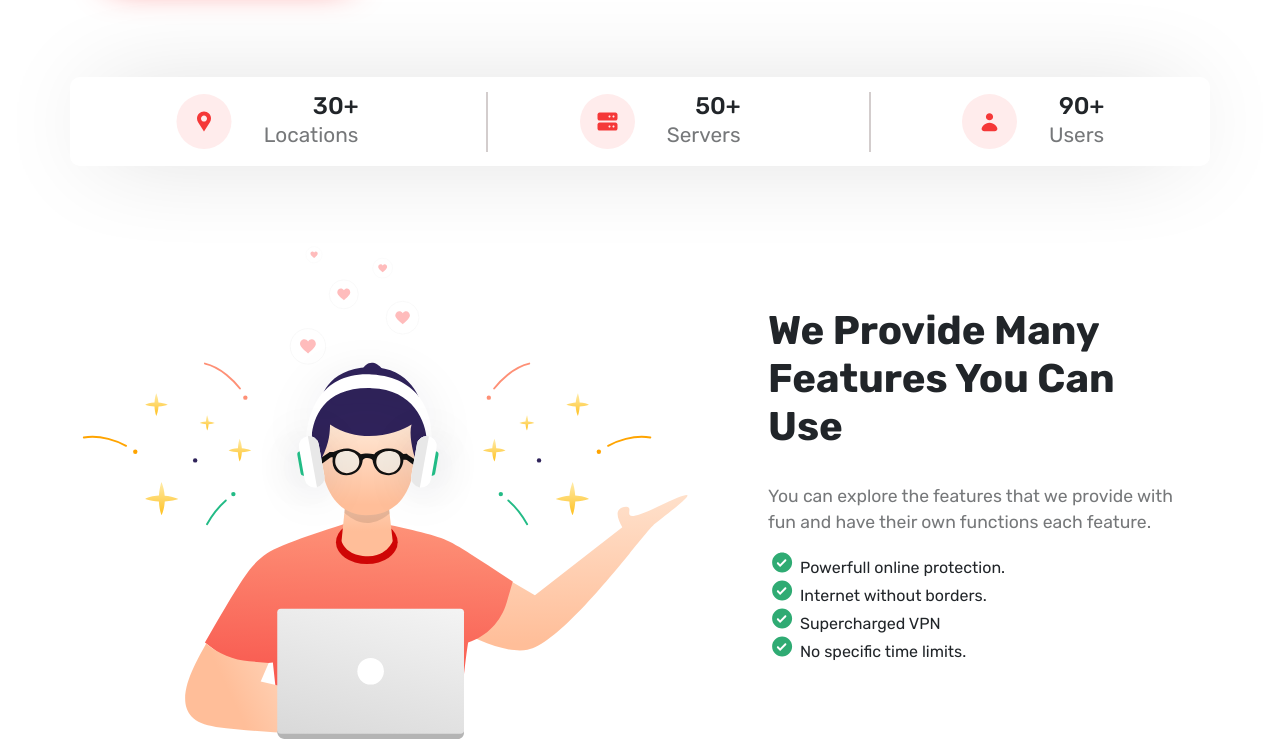
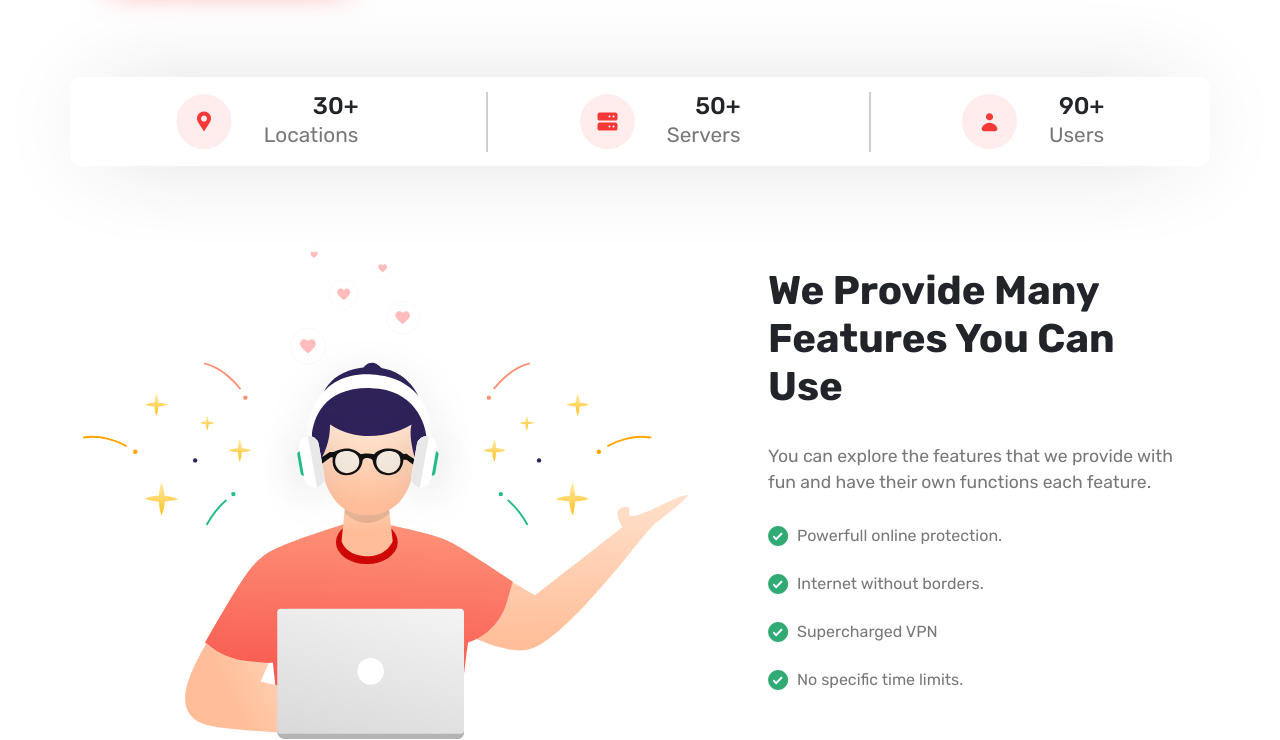
Before and after one commit to KhushpreetSadal/lasselsVPN, a plain HTML site: page index.html in a window 1280 px wide. Shown: the part 464-1204 px from the top of the page. Drawn offline with nearby package versions, Linux system fonts and the light colour scheme.

Commit message:
made some changes

```diff
--- a/index.html
+++ b/index.html
@@ -51,12 +51,12 @@
     <main>
       <section id="homepage" >
         <div id="home" class="container d-flex  mt-4 w-100">
-        <div  class="d-flex flex-column justify-content-center mt-3 w-100">
+        <div  class="d-flex flex-column justify-content-center mt-3 w-50">
         <h1>Want anything to be easy with <span class="fw-bold">LaslesVPN</span>.</h1>
           <p class="mt-4">Provide a network for all your needs with ease and fun using <span class="fw-bold">LaslesVPN</span> discover interesting features from us.</p>
           <button class="button mt-4 ">Get Started</button>
         </div>
-        <div class="w-100 ">
+        <div class="w-50 ">
           <img class="w-100" src="illustration-1.svg" alt="">
         </div>
         </div>
@@ -97,11 +97,11 @@
           <div  class="d-flex flex-column justify-content-center contents">
             <h1 class="fw-bold">We Provide Many Features You Can Use</h1>
               <p class="mt-4">You can explore the features that we provide with fun and have their own functions each feature.</p>
-              <ul>
-                <li>Powerfull online protection.</li>
-                <li>Internet without borders.</li>
-                <li>Supercharged VPN</li>
-                <li> No specific time limits.</li>
+              <ul class="d-flex  flex-column">
+                <li class="d-flex align-content-center"><img src="check-icon.svg" alt="">Powerfull online protection.</li>
+                <li class="d-flex align-content-center"><img src="check-icon.svg" alt="">Internet without borders.</li>
+                <li class="d-flex align-content-center"><img src="check-icon.svg" alt="">Supercharged VPN</li>
+                <li class="d-flex align-content-center"><img src="check-icon.svg" alt="">No specific time limits.</li>
               </ul>
             </div>
 
--- a/style.css
+++ b/style.css
@@ -87,6 +87,9 @@
     padding-right: 8rem;
     border-right: #d3cdcd 2px solid;
 }
+
+
+
 #homepage .contents .adjust{
     margin-left: 2rem;
 }
@@ -101,6 +104,8 @@
     color: #76787a;
 }
 
+/* # About us page */
+
 #about p{
     font-size: 1.1rem;
     color: #76787a;
@@ -109,13 +114,16 @@
     margin-left: 5rem;
 }
 #about .contents ul{
-    list-style-image: url(check-icon.svg);
+    list-style: none;
+    margin-left: 0px;
+    padding: 0%;
+    line-height:3rem;
+
 
 }
-#about .contents ul image{
-    margin-top: 1vw;
+#about .contents ul li{
+    color: #76787a;
 }
-
-#about .contents ul li{
-
+#about .contents ul img{
+    margin-right: .5rem;
 }
```
